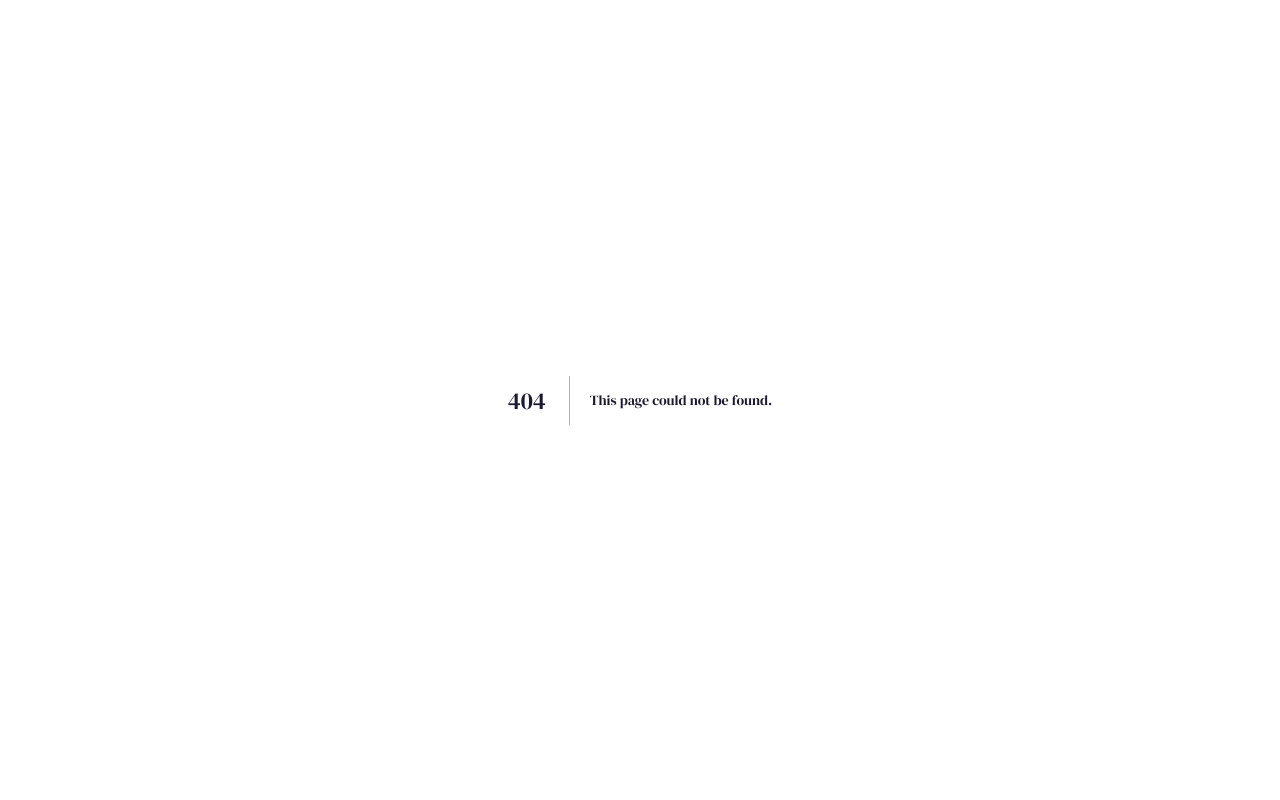
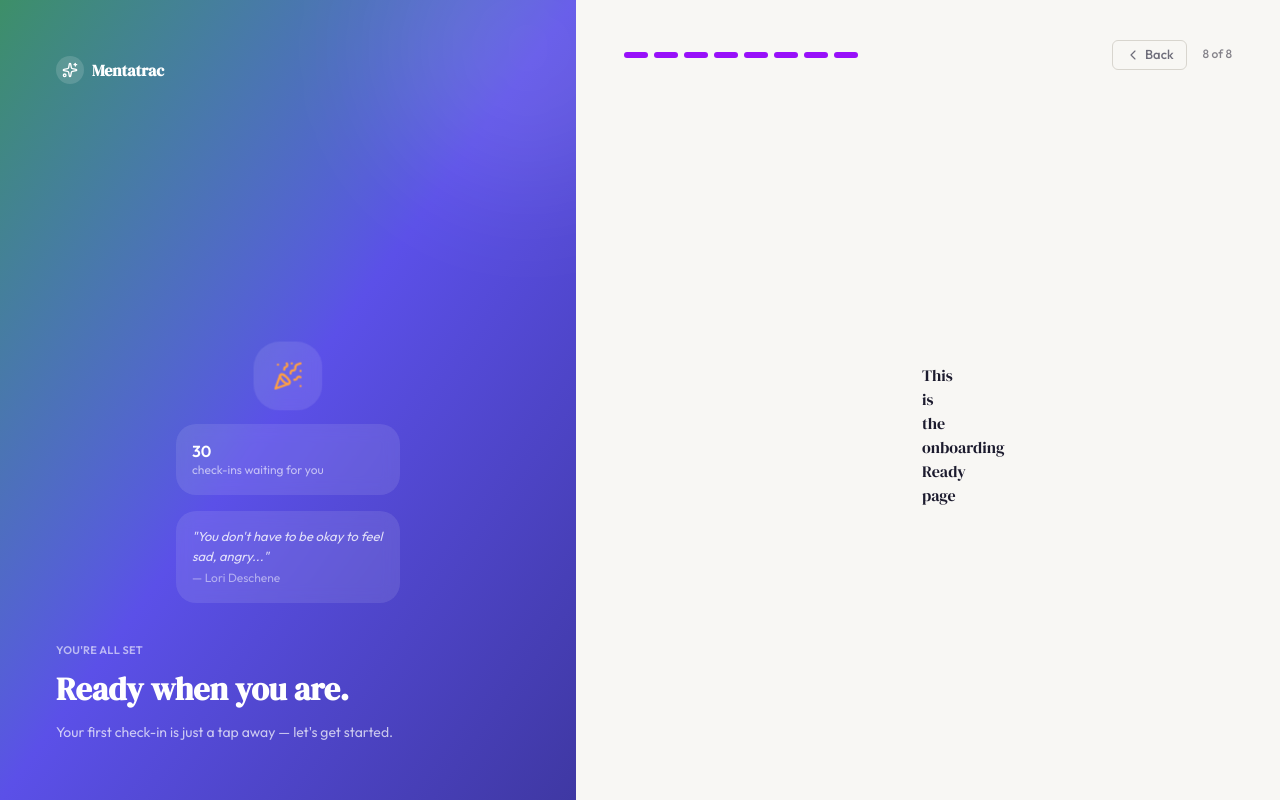
Before and after one commit to Roqeeb-dev/mentatrac, a Next.js app: page /onboarding/ready in a window 1280 px wide. Before the commit this address had no page. Built offline with nearby package versions, Linux system fonts and the light colour scheme.

Commit message:
[FEAT]: created placeholder files for each onboarding route and fixed the design bug

```diff
--- /dev/null
+++ b/app/onboarding/features/page.tsx
@@ -0,0 +1,7 @@
+export default function FeaturesPage() {
+  return (
+    <section>
+      <h1>This is the onboarding features page</h1>
+    </section>
+  );
+}
--- /dev/null
+++ b/app/onboarding/goals/page.tsx
@@ -0,0 +1,7 @@
+export default function GoalsPage() {
+  return (
+    <section>
+      <h1>This is the onboarding goals page</h1>
+    </section>
+  );
+}
--- a/app/onboarding/layout.tsx
+++ b/app/onboarding/layout.tsx
@@ -9,10 +9,10 @@ import {
   getStepIndex,
 } from "@/features/onboarding/config/steps.config";
 import {
-  OnboardingBackButton,
+  OnboardingHeader,
   OnboardingLogo,
-  OnboardingProgress,
 } from "@/features/onboarding/components/OnboardingChrome";
+import { OnboardingBrandPanel } from "@/features/onboarding/components/OnboardingBrandPanel";
 
 export default function OnboardingLayout({
   children,
@@ -24,71 +24,26 @@ export default function OnboardingLayout({
   const step = getStepBySlug(slug);
   const index = getStepIndex(slug);
   const total = ONBOARDING_STEPS.length;
-  const Visual = step.Visual;
 
   return (
     <div className="min-h-screen bg-canvas md:grid md:grid-cols-2 lg:grid-cols-[45%_55%]">
-      <div
-        className={`relative hidden overflow-hidden bg-gradient-to-br p-10 text-white md:flex md:flex-col md:justify-between lg:p-12 ${step.gradient}`}
-      >
-        <OnboardingLogo inverse />
-
-        <AnimatePresence mode="wait">
-          <motion.div
-            key={step.slug}
-            initial={{ opacity: 0, y: 12 }}
-            animate={{ opacity: 1, y: 0 }}
-            exit={{ opacity: 0, y: -12 }}
-            transition={{ duration: 0.35, ease: "easeOut" }}
-            className="flex flex-col gap-8"
-          >
-            <Visual />
-            <div>
-              {step.category && (
-                <p className="mb-2 text-overline uppercase tracking-wide text-white/60">
-                  {step.category}
-                </p>
-              )}
-              <h2 className="font-display text-heading-xl text-white">
-                {step.heading}
-              </h2>
-              <p className="mt-2 max-w-sm text-body-md text-white/70">
-                {step.subtext}
-              </p>
-            </div>
-          </motion.div>
-        </AnimatePresence>
-
-        {/* decorative ambient glow */}
-        <div className="pointer-events-none absolute -right-24 -top-24 h-72 w-72 rounded-full bg-white/10 blur-3xl" />
-      </div>
+      <OnboardingBrandPanel step={step} />
 
       <div className="flex min-h-screen flex-col">
-        {/* Mobile-only compact header */}
-        <div className="flex items-center justify-between border-b border-gray-200 bg-white px-4 py-4 md:hidden">
+        <div className="flex items-center justify-between border-b border-gray-100 bg-white px-6 py-4 md:hidden">
           <OnboardingLogo />
-          <span className="text-caption text-text-tertiary">
-            {index + 1} of {total}
-          </span>
         </div>
 
-        <div className="flex flex-1 flex-col px-6 py-8 sm:px-10 md:px-10 md:py-10 lg:px-12">
-          {/* Progress + back row */}
-          <div className="mb-8 flex flex-col gap-3">
-            <div className="hidden items-center justify-between md:flex">
-              <OnboardingBackButton show={index > 0} />
-              <span className="text-caption text-text-tertiary">
-                {index + 1} of {total}
-              </span>
-            </div>
-            <OnboardingProgress total={total} current={index} />
-            {/* Mobile back button sits under the progress bar */}
-            <div className="md:hidden">
-              <OnboardingBackButton show={index > 0} />
-            </div>
+        <div className="flex flex-1 flex-col px-6 py-8 sm:px-10 md:px-12 md:py-10">
+          <div className="mb-10 w-full">
+            <OnboardingHeader
+              total={total}
+              current={index}
+              showBack={index > 0}
+            />
           </div>
 
-          {/* Step content, centered and width-capped for readability */}
+          {/* Form Content Area */}
           <div className="flex flex-1 items-center justify-center">
             <div className="w-full max-w-md">
               <AnimatePresence mode="wait">
--- /dev/null
+++ b/app/onboarding/privacy/page.tsx
@@ -0,0 +1,7 @@
+export default function PrivacyPage() {
+  return (
+    <section>
+      <h1>This is the onboarding privacy page</h1>
+    </section>
+  );
+}
--- /dev/null
+++ b/app/onboarding/profile/page.tsx
@@ -0,0 +1,7 @@
+export default function ProfilePage() {
+  return (
+    <section>
+      <h1>This is the onboarding profile page</h1>
+    </section>
+  );
+}
--- /dev/null
+++ b/app/onboarding/ready/page.tsx
@@ -0,0 +1,7 @@
+export default function ReadyPage() {
+  return (
+    <section>
+      <h1>This is the onboarding Ready page</h1>
+    </section>
+  );
+}
--- /dev/null
+++ b/app/onboarding/register/page.tsx
@@ -0,0 +1,7 @@
+export default function RegisterPage() {
+  return (
+    <section>
+      <h1>This is the register page</h1>
+    </section>
+  );
+}
--- /dev/null
+++ b/app/onboarding/reminder/page.tsx
@@ -0,0 +1,7 @@
+export default function ReminderPage() {
+  return (
+    <section>
+      <h1>This is the onboarding Reminder page</h1>
+    </section>
+  );
+}
--- /dev/null
+++ b/features/onboarding/components/OnboardingBrandPanel.tsx
@@ -0,0 +1,47 @@
+"use client";
+
+import { AnimatePresence, motion } from "framer-motion";
+import type { OnboardingStep } from "@/features/onboarding/config/steps.config";
+import { OnboardingLogo } from "@/features/onboarding/components/OnboardingChrome";
+
+export function OnboardingBrandPanel({ step }: { step: OnboardingStep }) {
+  const Visual = step.Visual;
+
+  return (
+    <div
+      className={`relative hidden overflow-hidden bg-gradient-to-br p-10 text-white md:flex md:flex-col md:justify-between lg:p-14 ${step.gradient}`}
+    >
+      <OnboardingLogo inverse />
+
+      <AnimatePresence mode="wait">
+        <motion.div
+          key={step.slug}
+          initial={{ opacity: 0, y: 12 }}
+          animate={{ opacity: 1, y: 0 }}
+          exit={{ opacity: 0, y: -12 }}
+          transition={{ duration: 0.35, ease: "easeOut" }}
+          className="flex flex-col gap-10"
+        >
+          <Visual />
+
+          <div className="flex flex-col gap-3">
+            {step.category && (
+              <p className="text-overline uppercase tracking-wide text-white/60">
+                {step.category}
+              </p>
+            )}
+            <h2 className="font-display text-display-lg leading-tight text-white">
+              {step.heading}
+            </h2>
+            <p className="text-body-md leading-relaxed text-white/70">
+              {step.subtext}
+            </p>
+          </div>
+        </motion.div>
+      </AnimatePresence>
+
+      {/* decorative ambient glow */}
+      <div className="pointer-events-none absolute -right-24 -top-24 h-72 w-72 rounded-full bg-white/10 blur-3xl" />
+    </div>
+  );
+}
--- a/features/onboarding/components/OnboardingChrome.tsx
+++ b/features/onboarding/components/OnboardingChrome.tsx
@@ -36,29 +36,51 @@ export function OnboardingProgress({
 }) {
   return (
     <div className="flex items-center gap-1.5">
-      {Array.from({ length: total }).map((_, i) => (
+      {Array.from({ length: total }).map((_, i) => {
+        const isActive = i <= current;
+        return (
           <span
             key={i}
-          className={`h-1 flex-1 rounded-full transition-colors duration-300 ${
-            i <= current ? "bg-purple-700" : "bg-gray-200"
+            className={`h-1.5 rounded-full transition-all duration-300 ${
+              isActive ? "w-6 bg-purple-600" : "w-1.5 bg-gray-200"
             }`}
           />
-      ))}
+        );
+      })}
     </div>
   );
 }
 
-export function OnboardingBackButton({ show }: { show: boolean }) {
+export function OnboardingHeader({
+  total,
+  current,
+  showBack,
+}: {
+  total: number;
+  current: number;
+  showBack: boolean;
+}) {
   const router = useRouter();
-  if (!show) return <span />;
+
   return (
+    <div className="flex items-center justify-between">
+      <OnboardingProgress total={total} current={current} />
+
+      <div className="flex items-center gap-4">
+        {showBack && (
           <button
             type="button"
             onClick={() => router.back()}
-      className="flex items-center gap-1 text-body-sm text-text-secondary transition-colors hover:text-text-primary"
+            className="flex items-center gap-1 text-body-sm font-medium text-text-secondary transition-colors hover:text-text-primary border border-gray-300 py-1 px-3 rounded-sm"
           >
             <ChevronLeft className="h-4 w-4" strokeWidth={1.75} />
             Back
           </button>
+        )}
+        <span className="text-caption font-medium text-text-tertiary">
+          {current + 1} of {total}
+        </span>
+      </div>
+    </div>
   );
 }
--- a/features/onboarding/config/steps.config.tsx
+++ b/features/onboarding/config/steps.config.tsx
@@ -9,7 +9,6 @@ import {
   Bell,
   Target,
   UserRound,
-  ShieldCheck,
   PartyPopper,
 } from "lucide-react";
 import type { ReactNode } from "react";
@@ -70,9 +69,21 @@ function LockVisual() {
 
 function FeatureListVisual() {
   const items = [
-    { icon: BarChart3, label: "Mood analytics", sub: "Spot trends over days, weeks, months" },
-    { icon: BookOpen, label: "Private journal", sub: "Your thoughts, beautifully kept" },
-    { icon: Sparkles, label: "Wellness tips", sub: "Personalised to how you feel" },
+    {
+      icon: BarChart3,
+      label: "Mood analytics",
+      sub: "Spot trends over days, weeks, months",
+    },
+    {
+      icon: BookOpen,
+      label: "Private journal",
+      sub: "Your thoughts, beautifully kept",
+    },
+    {
+      icon: Sparkles,
+      label: "Wellness tips",
+      sub: "Personalised to how you feel",
+    },
   ];
   return (
     <div className="flex flex-col gap-3">
@@ -84,9 +95,14 @@ function FeatureListVisual() {
           animate={{ opacity: 1, x: 0 }}
           transition={{ delay: i * 0.1, duration: 0.4 }}
         >
-          <item.icon className="h-5 w-5 shrink-0 text-white" strokeWidth={1.75} />
+          <item.icon
+            className="h-5 w-5 shrink-0 text-white"
+            strokeWidth={1.75}
+          />
           <div>
-            <p className="text-body-sm font-semibold text-white">{item.label}</p>
+            <p className="text-body-sm font-semibold text-white">
+              {item.label}
+            </p>
             <p className="text-caption text-white/60">{item.sub}</p>
           </div>
         </motion.div>
@@ -223,7 +239,8 @@ export const ONBOARDING_STEPS: OnboardingStep[] = [
     slug: "privacy",
     category: "Privacy",
     heading: "Your data. Only yours.",
-    subtext: "Everything you share stays private. No selling, no sharing, no exceptions.",
+    subtext:
+      "Everything you share stays private. No selling, no sharing, no exceptions.",
     gradient: "from-purple-900 via-purple-700 to-info",
     Visual: LockVisual,
   },
@@ -231,7 +248,8 @@ export const ONBOARDING_STEPS: OnboardingStep[] = [
     slug: "features",
     category: "Features",
     heading: "Built for how you actually feel.",
-    subtext: "Simple daily check-ins, a private journal, and insights that help you grow.",
+    subtext:
+      "Simple daily check-ins, a private journal, and insights that help you grow.",
     gradient: "from-purple-900 via-purple-700 to-purple-500",
     Visual: FeatureListVisual,
   },
@@ -239,7 +257,8 @@ export const ONBOARDING_STEPS: OnboardingStep[] = [
     slug: "create-account",
     category: "Create account",
     heading: "Join thousands feeling better.",
-    subtext: "Create your free account and start understanding your emotions today.",
+    subtext:
+      "Create your free account and start understanding your emotions today.",
     gradient: "from-purple-900 via-green-700 to-green-500",
     Visual: StatsGridVisual,
   },
@@ -255,7 +274,8 @@ export const ONBOARDING_STEPS: OnboardingStep[] = [
     slug: "goals",
     category: "Your goals",
     heading: "What matters to you?",
-    subtext: "Your goals help us surface the right tips and insights for your journey.",
+    subtext:
+      "Your goals help us surface the right tips and insights for your journey.",
     gradient: "from-purple-900 via-info to-green-700",
     Visual: TargetVisual,
   },
@@ -263,7 +283,8 @@ export const ONBOARDING_STEPS: OnboardingStep[] = [
     slug: "reminders",
     category: "Reminders",
     heading: "Stay on track.",
-    subtext: "A gentle daily nudge keeps the habit alive. You control the timing.",
+    subtext:
+      "A gentle daily nudge keeps the habit alive. You control the timing.",
     gradient: "from-purple-900 to-green-700",
     Visual: BellVisual,
   },
--- a/middleware.ts
+++ /dev/null
@@ -1,74 +0,0 @@
-import { NextResponse, type NextRequest } from "next/server";
-import {
-  ONBOARDING_STEP_SLUGS,
-  AUTH_REQUIRED_FROM_INDEX,
-  isValidStepSlug,
-} from "@/lib/onboarding/step-order";
-
-const API_BASE_URL = process.env.NEXT_PUBLIC_API_URL ?? "";
-
-type SessionUser = {
-  onboardingCompleted: boolean;
-  onboardingStep: string;
-} | null;
-
-async function getSessionUser(request: NextRequest): Promise<SessionUser> {
-  try {
-    const res = await fetch(`${API_BASE_URL}/auth/me`, {
-      headers: { cookie: request.headers.get("cookie") ?? "" },
-      cache: "no-store",
-    });
-    if (!res.ok) return null;
-    const { user } = await res.json();
-    return user;
-  } catch {
-    return null;
-  }
-}
-
-export async function middleware(request: NextRequest) {
-  const { pathname } = request.nextUrl;
-  const isOnboardingRoute = pathname.startsWith("/onboarding");
-  const isDashboardRoute = pathname.startsWith("/dashboard");
-  const currentSlug = pathname.split("/").filter(Boolean).pop() ?? "";
-
-  const user = await getSessionUser(request);
-
-  if (!user) {
-    if (isDashboardRoute || pathname === "/") {
-      return NextResponse.redirect(new URL("/onboarding/welcome", request.url));
-    }
-    if (
-      isOnboardingRoute &&
-      isValidStepSlug(currentSlug) &&
-      ONBOARDING_STEP_SLUGS.indexOf(currentSlug) >= AUTH_REQUIRED_FROM_INDEX
-    ) {
-      return NextResponse.redirect(
-        new URL("/onboarding/create-account", request.url),
-      );
-    }
-    return NextResponse.next();
-  }
-
-  if (user.onboardingCompleted) {
-    if (isOnboardingRoute || pathname === "/") {
-      return NextResponse.redirect(new URL("/dashboard", request.url));
-    }
-    return NextResponse.next();
-  }
-
-  const savedStep = isValidStepSlug(user.onboardingStep)
-    ? user.onboardingStep
-    : "profile";
-  if (isDashboardRoute || pathname === "/") {
-    return NextResponse.redirect(
-      new URL(`/onboarding/${savedStep}`, request.url),
-    );
-  }
-
-  return NextResponse.next();
-}
-
-export const config = {
-  matcher: ["/", "/onboarding/:path*", "/dashboard/:path*"],
-};
```
Lines whose indentation alone changed are shown as unchanged.
